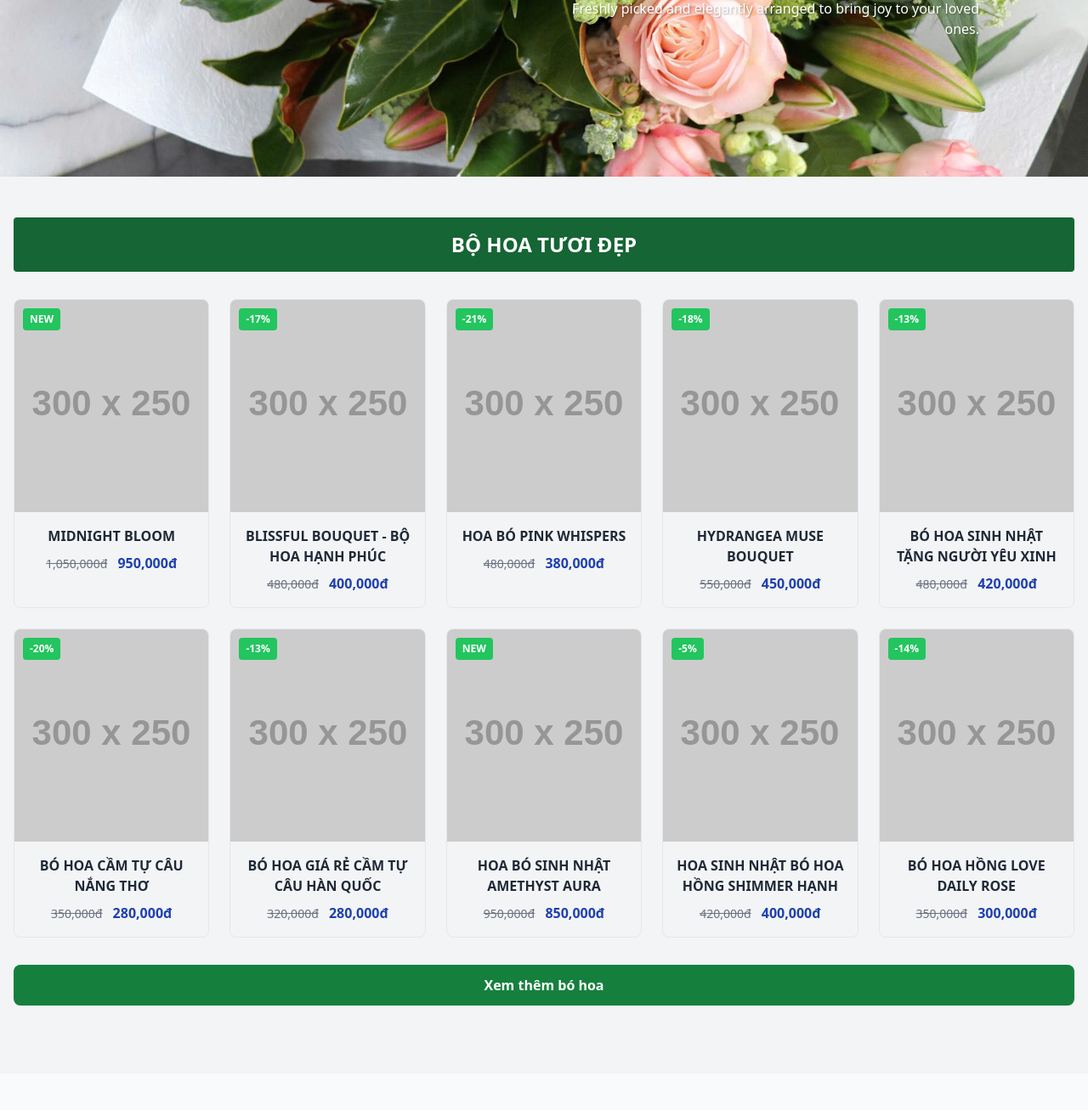
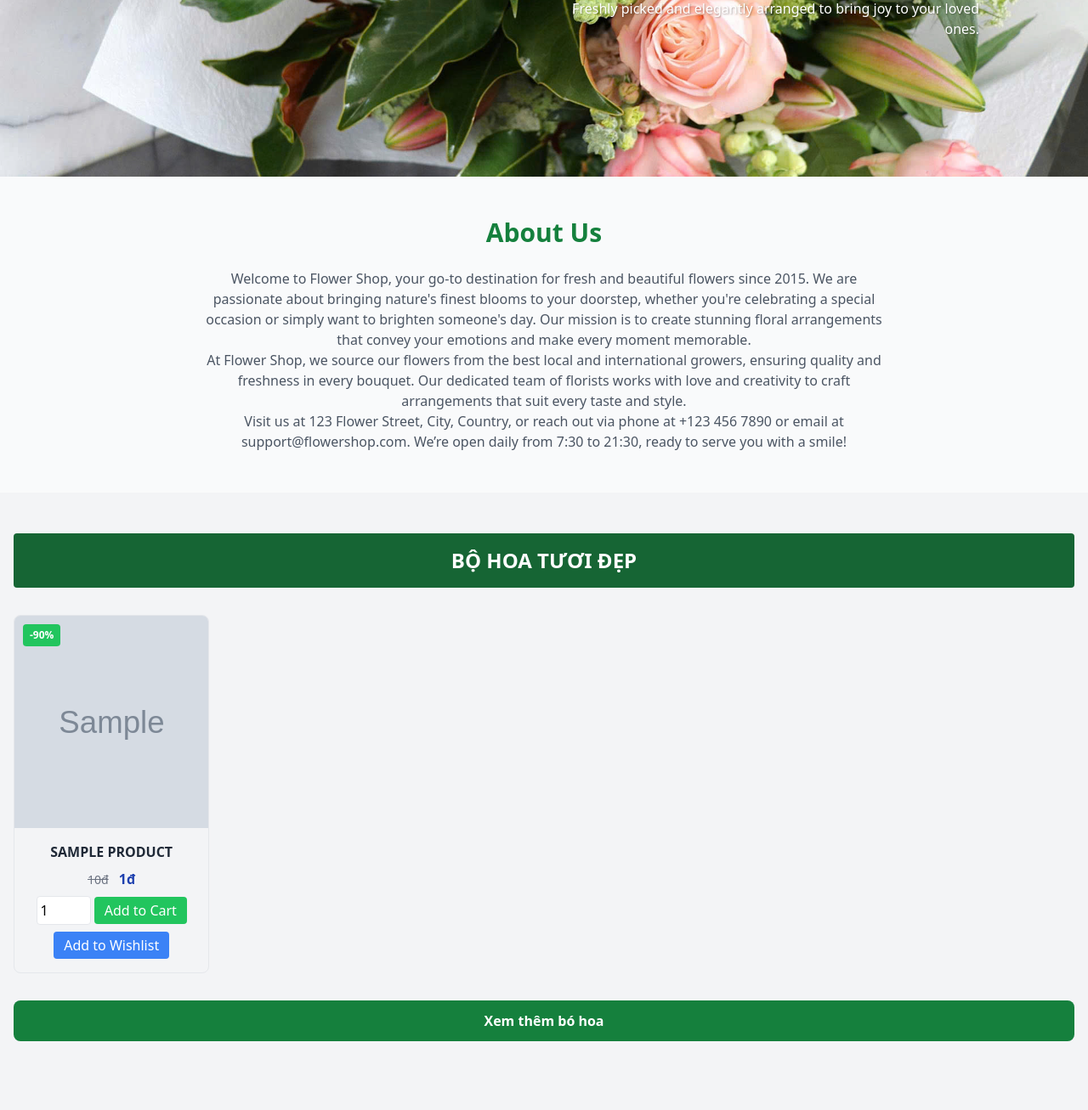
Before and after one commit to Tick2005/Flower-shop, a PHP site: page /customer.php in a window 1280 px wide. Shown: the part 511-1818 px from the top of the page at 85% size. Run offline with PHP 8.4, Linux system fonts and the light colour scheme; a user stored in the database is signed in; tables that the repository leaves empty hold one stand-in row (values such as "Sample post"); grey boxes marked "Sample" are stand-in pictures; grey boxes labelled with a size stand in for pictures from a placeholder-image service; some libraries are stand-ins or nearby versions.

Commit message:
Update customer.php

```diff
--- a/customer.php
+++ b/customer.php
@@ -3,14 +3,13 @@ include 'connection.php';
 session_start();
 
 // Check if user is logged in
-$user_id =  $_SESSION['user_id'] ?? null;
+$user_id = $_SESSION['user_id'] ?? null;
 $user_name = $_SESSION['user_name'] ?? null;
 if (!isset($user_id)) {
     session_destroy();
     header('Location: login.php');
     exit();
 }
-
 
 // Fetch cart count
 $cart_count = 0;
@@ -51,8 +50,35 @@ if (isset($_POST['add_to_cart']) && $user_id) {
         }
     }
 }
-if(isset($_POST['logout'])){
-    $stmt= $conn->prepare("UPDATE users SET status='Offline' WHERE id=?");
+
+// Handle add to wishlist
+if (isset($_POST['add_to_wishlist']) && $user_id) {
+    $pid = filter_var($_POST['pid'], FILTER_SANITIZE_NUMBER_INT);
+    $name = mysqli_real_escape_string($conn, filter_var($_POST['name'], FILTER_SANITIZE_STRING));
+    $price = filter_var($_POST['price'], FILTER_SANITIZE_NUMBER_FLOAT, FILTER_FLAG_ALLOW_FRACTION);
+    $image = mysqli_real_escape_string($conn, filter_var($_POST['image'], FILTER_SANITIZE_STRING));
+
+    $stmt = $conn->prepare("SELECT * FROM wishlist WHERE user_id = ? AND pid = ?");
+    $stmt->bind_param("ii", $user_id, $pid);
+    $stmt->execute();
+    $result = $stmt->get_result();
+
+    if ($result->num_rows > 0) {
+        $message[] = "Product already in wishlist!";
+    } else {
+        $stmt = $conn->prepare("INSERT INTO wishlist (user_id, pid, name, price, image) VALUES (?, ?, ?, ?, ?)");
+        $stmt->bind_param("iisds", $user_id, $pid, $name, $price, $image);
+        if ($stmt->execute()) {
+            $message[] = "Product added to wishlist!";
+        } else {
+            $message[] = "Failed to add product to wishlist.";
+        }
+    }
+}
+
+// Handle logout
+if (isset($_POST['logout'])) {
+    $stmt = $conn->prepare("UPDATE users SET status='Offline' WHERE id=?");
     $stmt->bind_param("i", $user_id);
     $stmt->execute();
     $stmt->close();
@@ -68,11 +94,20 @@ if(isset($_POST['logout'])){
     <meta charset="UTF-8">
     <meta name="viewport" content="width=device-width, initial-scale=1.0">
     <title>Flower Shop - Customer Home</title>
-    <link rel="stylesheet" href="style1.css">
+    <link rel="stylesheet" href="style1.css?v=1.0">
     <script src="https://cdn.tailwindcss.com"></script>
     <link rel="stylesheet" href="https://cdnjs.cloudflare.com/ajax/libs/font-awesome/6.4.2/css/all.min.css"/>
 </head>
 <body>
+    <!-- Display Messages -->
+    <?php if (!empty($message)): ?>
+        <div class="fixed top-4 right-4 z-50">
+            <?php foreach ($message as $msg): ?>
+                <div class="message bg-green-500 text-white p-4 rounded shadow-md mb-2"><?php echo htmlspecialchars($msg); ?></div>
+            <?php endforeach; ?>
+        </div>
+    <?php endif; ?>
+
     <header class="header bg-green-50 shadow-md sticky top-0 z-50">
         <div class="container mx-auto px-4 py-4 flex justify-between items-center">
             <div class="flex items-center space-x-6">
@@ -106,10 +141,10 @@ if(isset($_POST['logout'])){
                     <div class="dropdown-menu hidden absolute bg-white shadow-lg rounded-md mt-2 w-48">
                         <a href="/products/birthday" class="block px-4 py-2 text-gray-700 hover:bg-green-100">Birthday Flowers</a>
                         <a href="/products/wedding" class="block px-4 py-2 text-gray-700 hover:bg-green-100">Wedding Flowers</a>
-                        <a href="/products/wedding" class="block px-4 py-2 text-gray-700 hover:bg-green-100">Condolence Flowers</a>
+                        <a href="/products/condolence" class="block px-4 py-2 text-gray-700 hover:bg-green-100">Condolence Flowers</a>
                         <a href="/products/bouquet" class="block px-4 py-2 text-gray-700 hover:bg-green-100">Bouquets</a>
                         <a href="/products/basket" class="block px-4 py-2 text-gray-700 hover:bg-green-100">Baskets</a>
-                        <a href="/products/basket" class="block px-4 py-2 text-gray-700 hover:bg-green-100">Other</a>
+                        <a href="/products/other" class="block px-4 py-2 text-gray-700 hover:bg-green-100">Other</a>
                     </div>
                 </div>
                 <div class="relative dropdown">
@@ -121,10 +156,12 @@ if(isset($_POST['logout'])){
                     </a>
                     <div class="dropdown-menu hidden absolute bg-white shadow-lg rounded-md mt-2 w-48 right-0">
                         <a href="customer_info.php" class="block px-4 py-2 text-gray-700 hover:bg-green-100">My Account</a>
-                        <a href="index.php" name="logout" class="block px-4 py-2 text-gray-700 hover:bg-green-100">Logout</a>
+                        <form method="POST" action="">
+                            <button type="submit" name="logout" class="block w-full text-left px-4 py-2 text-gray-700 hover:bg-green-100">Logout</button>
+                        </form>
                     </div>
                 </div>
-                <a href="/cart" class="text-gray-700 hover:text-green-500 relative">
+                <a href="cart.php" class="text-gray-700 hover:text-green-500 relative">
                     <svg class="w-6 h-6" fill="none" stroke="currentColor" viewBox="0 0 24 24" xmlns="http://www.w3.org/2000/svg">
                         <path stroke-linecap="round" stroke-linejoin="round" stroke-width="2" d="M3 3h2l.4 2M7 13h10l4-8H5.4M7 13L5.4 5M7 13l-2.293 2.293c-.63.63-.184 1.707.707 1.707H17m0 0a2 2 0 100 4 2 2 0 000-4zm-8 2a2 2 0 11-4 0 2 2 0 014 0z"></path>
                     </svg>
@@ -140,10 +177,9 @@ if(isset($_POST['logout'])){
     </header>
 
     <main>
-        <!-- Slider -->
+        <!-- Slider (unchanged) -->
         <div class="slider">
             <div class="slides">
-                <!-- Slide 1 -->
                 <div class="slide" style="background-image: url('image/flower_slider1.jpg');">
                     <div class="slide-content">
                         <h2 class="text-green-500">Pink Rose Bouquet</h2>
@@ -151,7 +187,6 @@ if(isset($_POST['logout'])){
                         <p>A beautiful bouquet of pink roses, perfect for any occasion. Freshly picked and elegantly arranged to bring joy to your loved ones.</p>
                     </div>
                 </div>
-                <!-- Slide 2 -->
                 <div class="slide" style="background-image: url('image/flower_slider2.jpg');">
                     <div class="slide-content">
                         <h2 class="text-green-500">White Flower Box</h2>
@@ -159,7 +194,6 @@ if(isset($_POST['logout'])){
                         <p>An elegant box of white flowers, designed to impress. Ideal for gifting or decorating your special events.</p>
                     </div>
                 </div>
-                <!-- Slide 3 -->
                 <div class="slide" style="background-image: url('image/flower_slider3.jpg');">
                     <div class="slide-content">
                         <h2 class="text-green-500">Yellow & White Roses</h2>
@@ -172,138 +206,7 @@ if(isset($_POST['logout'])){
             <button class="slider-btn next">❯</button>
         </div>
 
-        <!-- Product Grid Section -->
-        <section class="py-12 bg-gray-100">
-        <div class="container mx-auto px-4">
-            <h2 class="text-2xl font-bold text-white text-center bg-green-800 py-4 mb-8 rounded">BỘ HOA TƯƠI ĐẸP</h2>
-            <div class="grid grid-cols-2 md:grid-cols-5 gap-6">
-            <!-- Product 1 -->
-            <div class="product-card">
-                <div class="product-label">NEW</div>
-                <img src="https://placehold.co/300x250" alt="Midnight Bloom" class="product-image">
-                <div class="product-info">
-                <h3 class="product-name">MIDNIGHT BLOOM</h3>
-                <div>
-                    <span class="product-price-old">1,050,000đ</span>
-                    <span class="product-price-new">950,000đ</span>
-                </div>
-                </div>
-            </div>
-            <!-- Product 2 -->
-            <div class="product-card">
-                <div class="product-label">-17%</div>
-                <img src="https://placehold.co/300x250" alt="Blissful Bouquet" class="product-image">
-                <div class="product-info">
-                <h3 class="product-name">BLISSFUL BOUQUET - BỘ HOA HẠNH PHÚC</h3>
-                <div>
-                    <span class="product-price-old">480,000đ</span>
-                    <span class="product-price-new">400,000đ</span>
-                </div>
-                </div>
-            </div>
-            <!-- Product 3 -->
-            <div class="product-card">
-                <div class="product-label">-21%</div>
-                <img src="https://placehold.co/300x250" alt="Hoa Bó Pink Whispers" class="product-image">
-                <div class="product-info">
-                <h3 class="product-name">HOA BÓ PINK WHISPERS</h3>
-                <div>
-                    <span class="product-price-old">480,000đ</span>
-                    <span class="product-price-new">380,000đ</span>
-                </div>
-                </div>
-            </div>
-            <!-- Product 4 -->
-            <div class="product-card">
-                <div class="product-label">-18%</div>
-                <img src="https://placehold.co/300x250" alt="Hydrangea Muse Bouquet" class="product-image">
-                <div class="product-info">
-                <h3 class="product-name">HYDRANGEA MUSE BOUQUET</h3>
-                <div>
-                    <span class="product-price-old">550,000đ</span>
-                    <span class="product-price-new">450,000đ</span>
-                </div>
-                </div>
-            </div>
-            <!-- Product 5 -->
-            <div class="product-card">
-                <div class="product-label">-13%</div>
-                <img src="https://placehold.co/300x250" alt="Bó Hoa Sinh Nhật Tặng Người Yêu Xinh" class="product-image">
-                <div class="product-info">
-                <h3 class="product-name">BÓ HOA SINH NHẬT TẶNG NGƯỜI YÊU XINH</h3>
-                <div>
-                    <span class="product-price-old">480,000đ</span>
-                    <span class="product-price-new">420,000đ</span>
-                </div>
-                </div>
-            </div>
-            <!-- Product 6 -->
-            <div class="product-card">
-                <div class="product-label">-20%</div>
-                <img src="https://placehold.co/300x250" alt="Bó hoa cầm tự câu Nắng Thơ" class="product-image">
-                <div class="product-info">
-                <h3 class="product-name">BÓ HOA CẦM TỰ CÂU NẮNG THƠ</h3>
-                <div>
-                    <span class="product-price-old">350,000đ</span>
-                    <span class="product-price-new">280,000đ</span>
-                </div>
-                </div>
-            </div>
-            <!-- Product 7 -->
-            <div class="product-card">
-                <div class="product-label">-13%</div>
-                <img src="https://placehold.co/300x250" alt="Bó Hoa Giá Rẻ Cầm Tự Câu Hàn Quốc" class="product-image">
-                <div class="product-info">
-                <h3 class="product-name">BÓ HOA GIÁ RẺ CẦM TỰ CÂU HÀN QUỐC</h3>
-                <div>
-                    <span class="product-price-old">320,000đ</span>
-                    <span class="product-price-new">280,000đ</span>
-                </div>
-                </div>
-            </div>
-            <!-- Product 8 -->
-            <div class="product-card">
-                <div class="product-label">NEW</div>
-                <img src="https://placehold.co/300x250" alt="Hoa Bó Sinh Nhật Amethyst Aura" class="product-image">
-                <div class="product-info">
-                <h3 class="product-name">HOA BÓ SINH NHẬT AMETHYST AURA</h3>
-                <div>
-                    <span class="product-price-old">950,000đ</span>
-                    <span class="product-price-new">850,000đ</span>
-                </div>
-                </div>
-            </div>
-            <!-- Product 9 -->
-            <div class="product-card">
-                <div class="product-label">-5%</div>
-                <img src="https://placehold.co/300x250" alt="Hoa Sinh Nhật Bó Hoa Hồng Shimmer Hạnh" class="product-image">
-                <div class="product-info">
-                <h3 class="product-name">HOA SINH NHẬT BÓ HOA HỒNG SHIMMER HẠNH</h3>
-                <div>
-                    <span class="product-price-old">420,000đ</span>
-                    <span class="product-price-new">400,000đ</span>
-                </div>
-                </div>
-            </div>
-            <!-- Product 10 -->
-            <div class="product-card">
-                <div class="product-label">-14%</div>
-                <img src="https://placehold.co/300x250" alt="Bó Hoa Hồng Love Daily Rose" class="product-image">
-                <div class="product-info">
-                <h3 class="product-name">BÓ HOA HỒNG LOVE DAILY ROSE</h3>
-                <div>
-                    <span class="product-price-old">350,000đ</span>
-                    <span class="product-price-new">300,000đ</span>
-                </div>
-                </div>
-            </div>
-            </div>
-            <!-- View More Button -->
-            <a href="/products" class="view-more-btn">Xem thêm bó hoa</a>
-        </div>
-        </section>
-
-        <!-- About Us Section -->
+        <!-- About Us Section (unchanged) -->
         <section class="about-section">
             <div class="container mx-auto px-4">
                 <h2 class="text-3xl font-bold mb-6">About Us</h2>
@@ -318,13 +221,57 @@ if(isset($_POST['logout'])){
                 </p>
             </div>
         </section>
+        <!-- Product Grid Section -->
+        <section class="py-12 bg-gray-100">
+            <div class="container mx-auto px-4">
+                <h2 class="text-2xl font-bold text-white text-center bg-green-800 py-4 mb-8 rounded">BỘ HOA TƯƠI ĐẸP</h2>
+                <div class="grid grid-cols-2 md:grid-cols-5 gap-6">
+                    <?php foreach ($products as $product): ?>
+                        <div class="product-card">
+                            <div class="product-label">
+                                <?php
+                                $discount = ($product['price'] - $product['sale']) / $product['price'] * 100;
+                                echo $product['sale'] < $product['price'] ? '-' . round($discount) . '%' : 'NEW';
+                                ?>
+                            </div>
+                            <img src="<?php echo htmlspecialchars($product['image']); ?>" alt="<?php echo htmlspecialchars($product['name']); ?>" class="product-image">
+                            <div class="product-info">
+                                <h3 class="product-name"><?php echo htmlspecialchars($product['name']); ?></h3>
+                                <div>
+                                    <span class="product-price-old"><?php echo number_format($product['price'], 0, ',', '.') . 'đ'; ?></span>
+                                    <span class="product-price-new"><?php echo number_format($product['sale'], 0, ',', '.') . 'đ'; ?></span>
+                                </div>
+                                <!-- Add to Cart Form -->
+                                <form method="POST" action="" class="mt-2">
+                                    <input type="hidden" name="pid" value="<?php echo $product['id']; ?>">
+                                    <input type="hidden" name="name" value="<?php echo htmlspecialchars($product['name']); ?>">
+                                    <input type="hidden" name="price" value="<?php echo $product['sale']; ?>">
+                                    <input type="hidden" name="image" value="<?php echo htmlspecialchars($product['image']); ?>">
+                                    <input type="number" name="quantity" value="1" min="1" class="w-16 p-1 border rounded">
+                                    <button type="submit" name="add_to_cart" class="bg-green-500 text-white px-3 py-1 rounded hover:bg-green-600">Add to Cart</button>
+                                </form>
+                                <!-- Add to Wishlist Form -->
+                                <form method="POST" action="" class="mt-2">
+                                    <input type="hidden" name="pid" value="<?php echo $product['id']; ?>">
+                                    <input type="hidden" name="name" value="<?php echo htmlspecialchars($product['name']); ?>">
+                                    <input type="hidden" name="price" value="<?php echo $product['sale']; ?>">
+                                    <input type="hidden" name="image" value="<?php echo htmlspecialchars($product['image']); ?>">
+                                    <button type="submit" name="add_to_wishlist" class="bg-blue-500 text-white px-3 py-1 rounded hover:bg-blue-600">Add to Wishlist</button>
+                                </form>
+                            </div>
+                        </div>
+                    <?php endforeach; ?>
+                </div>
+                <!-- View More Button -->
+                <a href="/products" class="view-more-btn">Xem thêm bó hoa</a>
+            </div>
+        </section>
 
-        <!-- Flower Introductions Section -->
+        <!-- Flower Introductions Section (unchanged) -->
         <section class="py-12 bg-gray-100">
             <div class="container mx-auto px-4">
                 <h2 class="text-2xl font-bold text-white text-center bg-green-800 py-4 mb-8 rounded">Our Favorite Flowers</h2>
                 <div class="grid grid-cols-2 md:grid-cols-4 gap-6">
-            <!-- Flower 1: Rose -->
                     <div class="flower-card">
                         <img src="https://via.placeholder.com/300x200?text=Rose" alt="Rose" class="flower-image">
                         <div class="flower-info">
@@ -333,7 +280,6 @@ if(isset($_POST['logout'])){
                             <p class="flower-description">Roses are timeless flowers, often associated with love and passion. Available in various colors, each shade carries a unique meaning, making them perfect for any occasion.</p>
                         </div>
                     </div>
-            <!-- Flower 2: Daisy -->
                     <div class="flower-card">
                         <img src="https://via.placeholder.com/300x200?text=Daisy" alt="Daisy" class="flower-image">
                         <div class="flower-info">
@@ -342,7 +288,6 @@ if(isset($_POST['logout'])){
                             <p class="flower-description">Daisies are simple yet charming flowers, often used to represent new beginnings. Their bright white petals and sunny centers bring a sense of joy and simplicity.</p>
                         </div>
                     </div>
-            <!-- Flower 3: Sunflower -->
                     <div class="flower-card">
                         <img src="https://via.placeholder.com/300x200?text=Sunflower" alt="Sunflower" class="flower-image">
                         <div class="flower-info">
@@ -351,7 +296,6 @@ if(isset($_POST['logout'])){
                             <p class="flower-description">Sunflowers, with their large, vibrant blooms, are known for their ability to turn toward the sun. They represent positivity, strength, and admiration.</p>
                         </div>
                     </div>
-            <!-- Flower 4: Orchid -->
                     <div class="flower-card">
                         <img src="https://via.placeholder.com/300x200?text=Orchid" alt="Orchid" class="flower-image">
                         <div class="flower-info">
@@ -364,12 +308,11 @@ if(isset($_POST['logout'])){
             </div>
         </section>
 
-        <!-- Service Section -->
+        <!-- Service Section (unchanged) -->
         <section class="service-section">
             <div class="container mx-auto px-4">
                 <h2 class="text-2xl font-bold">Shop Hoa Tươi Online Phúc Vũ:</h2>
                 <div class="service-grid mt-6">
-            <!-- Service 1: Giao Hoa Nhanh -->
                     <div class="service-item">
                         <svg class="service-icon" fill="none" stroke="currentColor" viewBox="0 0 24 24" xmlns="http://www.w3.org/2000/svg">
                             <path stroke-linecap="round" stroke-linejoin="round" stroke-width="2" d="M12 8v4l3 3m6-3a9 9 0 11-18 0 9 9 0 0118 0z"></path>
@@ -377,7 +320,6 @@ if(isset($_POST['logout'])){
                         <h3 class="service-title">Giao Hoa Nhanh</h3>
                         <p class="service-description">Trong 90 - 120 phút</p>
                     </div>
-            <!-- Service 2: Miễn Phí Giao Hàng -->
                     <div class="service-item">
                         <svg class="service-icon" fill="none" stroke="currentColor" viewBox="0 0 24 24" xmlns="http://www.w3.org/2000/svg">
                             <path stroke-linecap="round" stroke-linejoin="round" stroke-width="2" d="M9 5H7a2 2 0 00-2 2v12a2 2 0 002 2h10a2 2 0 002-2V7a2 2 0 00-2-2h-2M9 5a2 2 0 002 2h2a2 2 0 002-2M9 5a2 2 0 012-2h2a2 2 0 012 2m-3 7h3m-3 4h3m-6-4h.01m-.01 4h.01"></path>
@@ -385,7 +327,6 @@ if(isset($_POST['logout'])){
                         <h3 class="service-title">Miễn Phí Giao Hàng</h3>
                         <p class="service-description">(>200K - Quận 1,3,5)</p>
                     </div>
-            <!-- Service 3: Giao Hoa Tận Nơi -->
                     <div class="service-item">
                         <svg class="service-icon" fill="none" stroke="currentColor" viewBox="0 0 24 24" xmlns="http://www.w3.org/2000/svg">
                             <path stroke-linecap="round" stroke-linejoin="round" stroke-width="2" d="M16 7a4 4 0 11-8 0 4 4 0 018 0zM12 14a7 7 0 00-7 7h14a7 7 0 00-7-7z"></path>
@@ -393,7 +334,6 @@ if(isset($_POST['logout'])){
                         <h3 class="service-title">Giao Hoa Tận Nơi</h3>
                         <p class="service-description">Đảm Bảo Hoa Tươi</p>
                     </div>
-            <!-- Service 4: Hoa Giao Đúng Mẫu -->
                     <div class="service-item">
                         <svg class="service-icon" fill="none" stroke="currentColor" viewBox="0 0 24 24" xmlns="http://www.w3.org/2000/svg">
                             <path stroke-linecap="round" stroke-linejoin="round" stroke-width="2" d="M20 21v-2a4 4 0 00-4-4H8a4 4 0 00-4 4v2"></path>
@@ -420,7 +360,7 @@ if(isset($_POST['logout'])){
                 <h3 class="text-lg font-bold mb-4">Quick Links</h3>
                 <ul class="space-y-2">
                     <li><a href="/products" class="hover:text-green-300">Products</a></li>
-                    <li><a href="logout.php" class="hover:text-green-300">Logout</a></li>
+                    <li><form method="POST" action=""><button type="submit" name="logout" class="hover:text-green-300">Logout</button></form></li>
                 </ul>
             </div>
             <div>
```
Lines whose indentation alone changed are shown as unchanged.
